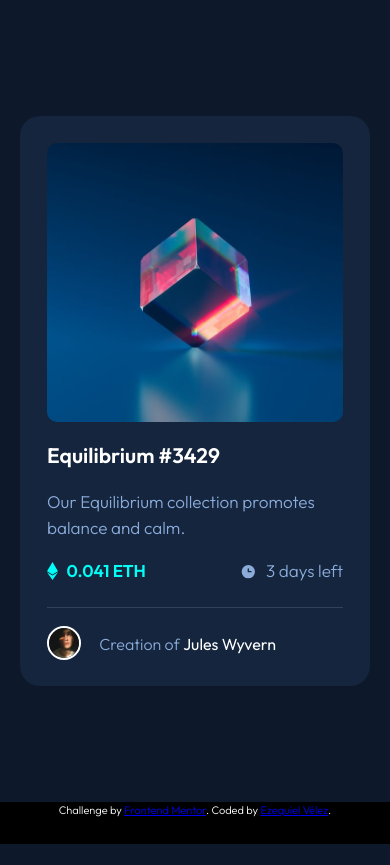
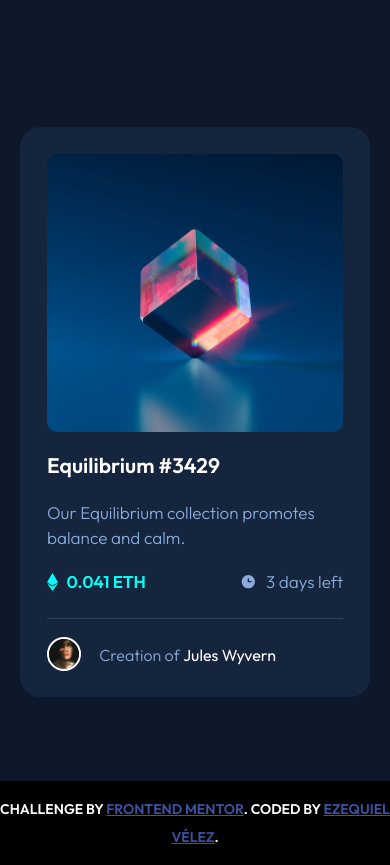
Before and after one commit to ezequielvelez/ezequielvelez-nft-preview-card-component-main, a plain HTML site: page index.html in a window 390 px wide. Before the commit the page ends 844 px from the top, so only its background shows below. Drawn offline with Linux system fonts and the light colour scheme.

Commit message:
Se logró el efecto hover en los elementos y el footer se hizo responsive

```diff
--- a/index.html
+++ b/index.html
@@ -44,9 +44,10 @@
   <body class="body--grid-one-column body--grid-center body--bg-color">
 
     <article class="card card--grid card--bg-color">
-
-      <header class="card__header card__header--img-container card__header--hover"></header>
-      <!--<img src="assets/images/icon-view.svg" alt="eye icon" class="card__header__icon--hover">-->
+      <header class="card__header">
+        <div class="card__header--background-img"></div>
+        <div class="card__header--hover"></div>
+      </header>
 
       <div class="card__body card__body--flex">
         <h3 class="card__body__title card__body__title--fz card__body__title--hover">Equilibrium #3429</h3>
@@ -74,9 +75,14 @@
 
     </article>
 
-    <footer class="footer">
+    <footer class="footer footer--flex">
       <p class="footer__item attribution">
-        Challenge by <a href="https://www.frontendmentor.io?ref=challenge" target="_blank" class="footer__item__link">Frontend Mentor</a>. Coded by <a href="https://github.com/ezequielvelez" target="_blank" class="footer__item__link">Ezequiel Vélez</a>.
+        <span class="footer__item__block-1">
+          Challenge by <a href="https://www.frontendmentor.io?ref=challenge" target="_blank" class="footer__item__link">Frontend Mentor</a>.
+        </span>
+        <span class="footer__item__block-2">
+          Coded by <a href="https://github.com/ezequielvelez" target="_blank" class="footer__item__link">Ezequiel Vélez</a>.
+        </span>
       </p>
     </footer>
   </body>
--- a/styles/styles-dist.css
+++ b/styles/styles-dist.css
@@ -28,7 +28,7 @@ body {
     position: relative;
     min-height: 100vh;
     margin: 0;
-    padding-bottom: 5vh;
+    padding: 15vh 10vh 20vh;
     color: var(--white);
 }
 
@@ -50,10 +50,13 @@ body {
 }
 
 .footer {
+    display: flex;
+    flex-flow: row wrap;
     position: absolute;
+    align-items: center;
     margin: 0;
     bottom: 0;
-    height: 5vh;
+    min-height: 10vh;
     width: 100%;
     background-color: #000;
 }
@@ -63,8 +66,8 @@ body {
     margin: 0;
     font-size: 11px;
     text-align: center;
+    line-height: 2;
 }
-
 
 /*components card*/
 .card--grid {
@@ -102,11 +105,9 @@ body {
 }
 
 
-.card__header--img-container {
-    background-image: url("../assets/images/image-equilibrium.jpg");
-    background-size: cover;
-    background-position: 50% 100%;
-    border-radius: 10px;
+.card__header {
+    position: relative;
+    cursor: pointer;
 }
 
 .card__body__title {
@@ -166,7 +167,11 @@ body {
     align-self: center;
 }
 
-
+.footer--flex {
+    display: flex;
+    justify-content: center;
+    align-items: center;
+}
 
 
 /*colors and fonts*/
@@ -211,41 +216,75 @@ body {
     color: var(--white);
 }
 
+.footer {
+    overflow: hidden;
+}
+
+.footer__item {
+    font-size: 14px;
+    text-transform: uppercase;
+    font-weight: 600;
+    letter-spacing: 2;
+}
+
+.footer__item a {
+    color: hsl(228, 45%, 44%);
+}
+
+
+
 /*hover*/
+.card__header--background-img {
+    width: 100%;
+    height: 100%;
+    background-image: url("../assets/images/image-equilibrium.jpg");
+    background-size: cover;
+    background-position: 50% 100%;
+    border-radius: 10px;
+}
+
+.card__header--hover {
+    position: absolute;
+    width: 100%;
+    height: 100%;
+    top: 0;
+    left: 0;
+    border-radius: 10px;
+}
+
 @media (hover: hover) {
     .card__body__title--hover:hover,
     .card__footer__paragraph--hover:hover {
         color: var(--cyan);
+        cursor: pointer;
     }
 
-    .card__header--hover{
-        position: relative;
+    .card__header--hover:hover {
+        background-color:hsla(178, 100%, 50%, .5);
+        background-image: url("../assets/images/icon-view.svg");
+        background-size: 18%;
+        background-repeat: no-repeat;
+        background-position: center;
     }
 
-    .card__header--hover::after,
-    .card__header--hover::before{
-        position: absolute;
-        top: 0;
-        left: 0;
-        width: 100%;
-        height: 100%;
-        background-color: red;
+    .footer a:hover {
+        border-bottom: 1px solid cyan;
+        color: cyan;
+        background-color: var(--very-dark-blue-main-bg);
+        padding: 100% 0 2em;
+        text-decoration: none;
     }
 
+    @media screen and (max-width: 470px) {
+        .footer a:hover{
+            padding: 0;
+        }
 
-/*
-<style>
-.attribution { font-size: 11px; text-align: center; }
-.attribution a { color: hsl(228, 45%, 44%); }
-</style>
-</head>
+        .footer__item {
+            display: flex;
+            flex-direction: column;
+            justify-content: center;
+            align-items: center;
+        }
 
-
-
-font-family: 'Outfit', sans-serif;
-
-<style>
-.attribution { font-size: 11px; text-align: center; }
-.attribution a { color: hsl(228, 45%, 44%); }
-</style>
-*/
+}
--- a/styles/styles.css
+++ b/styles/styles.css
@@ -28,7 +28,7 @@ body {
     position: relative;
     min-height: 100vh;
     margin: 0;
-    padding-bottom: 5vh;
+    padding: 15vh 10vh 20vh;
     color: var(--white);
 }
 
@@ -50,10 +50,13 @@ body {
 }
 
 .footer {
+    display: flex;
+    flex-flow: row wrap;
     position: absolute;
+    align-items: center;
     margin: 0;
     bottom: 0;
-    height: 5vh;
+    min-height: 10vh;
     width: 100%;
     background-color: #000;
 }
@@ -63,8 +66,8 @@ body {
     margin: 0;
     font-size: 11px;
     text-align: center;
+    line-height: 2;
 }
-
 
 /*components card*/
 .card--grid {
@@ -102,11 +105,9 @@ body {
 }
 
 
-.card__header--img-container {
-    background-image: url("../assets/images/image-equilibrium.jpg");
-    background-size: cover;
-    background-position: 50% 100%;
-    border-radius: 10px;
+.card__header {
+    position: relative;
+    cursor: pointer;
 }
 
 .card__body__title {
@@ -166,7 +167,11 @@ body {
     align-self: center;
 }
 
-
+.footer--flex {
+    display: flex;
+    justify-content: center;
+    align-items: center;
+}
 
 
 /*colors and fonts*/
@@ -211,41 +216,75 @@ body {
     color: var(--white);
 }
 
+.footer {
+    overflow: hidden;
+}
+
+.footer__item {
+    font-size: 14px;
+    text-transform: uppercase;
+    font-weight: 600;
+    letter-spacing: 2;
+}
+
+.footer__item a {
+    color: hsl(228, 45%, 44%);
+}
+
+
+
 /*hover*/
+.card__header--background-img {
+    width: 100%;
+    height: 100%;
+    background-image: url("../assets/images/image-equilibrium.jpg");
+    background-size: cover;
+    background-position: 50% 100%;
+    border-radius: 10px;
+}
+
+.card__header--hover {
+    position: absolute;
+    width: 100%;
+    height: 100%;
+    top: 0;
+    left: 0;
+    border-radius: 10px;
+}
+
 @media (hover: hover) {
     .card__body__title--hover:hover,
     .card__footer__paragraph--hover:hover {
         color: var(--cyan);
+        cursor: pointer;
     }
 
-    .card__header--hover{
-        position: relative;
+    .card__header--hover:hover {
+        background-color:hsla(178, 100%, 50%, .5);
+        background-image: url("../assets/images/icon-view.svg");
+        background-size: 18%;
+        background-repeat: no-repeat;
+        background-position: center;
     }
 
-    .card__header--hover::after,
-    .card__header--hover::before{
-        position: absolute;
-        top: 0;
-        left: 0;
-        width: 100%;
-        height: 100%;
-        background-color: red;
+    .footer a:hover {
+        border-bottom: 1px solid cyan;
+        color: cyan;
+        background-color: var(--very-dark-blue-main-bg);
+        padding: 100% 0 2em;
+        text-decoration: none;
     }
 
+    @media screen and (max-width: 470px) {
+        .footer a:hover{
+            padding: 0;
+        }
 
-/*
-<style>
-.attribution { font-size: 11px; text-align: center; }
-.attribution a { color: hsl(228, 45%, 44%); }
-</style>
-</head>
+        .footer__item {
+            display: flex;
+            flex-direction: column;
+            justify-content: center;
+            align-items: center;
+        }
 
-
-
-font-family: 'Outfit', sans-serif;
-
-<style>
-.attribution { font-size: 11px; text-align: center; }
-.attribution a { color: hsl(228, 45%, 44%); }
-</style>
-*/
+}
```
